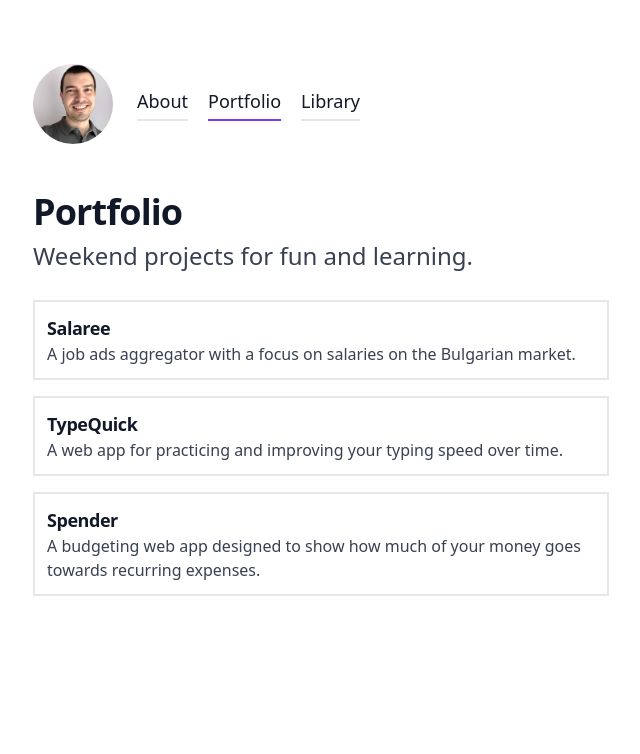
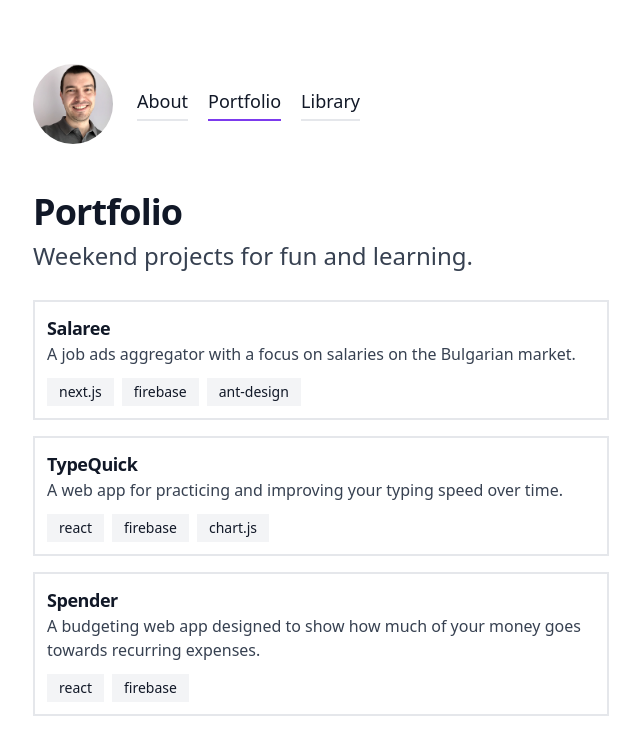
Before and after one commit to apaunchev/paunchev.com, a Next.js app: page /portfolio in a window 1280 px wide. Shown: the top 754 px of the page, without its empty margins (31-671 px from the left). Built offline with nearby package versions, Linux system fonts and the light colour scheme.

Commit message:
Add project tags

```diff
--- a/components/ProjectCard.js
+++ b/components/ProjectCard.js
@@ -1,4 +1,4 @@
-export default function ProjectCard({ name, description, url }) {
+export default function ProjectCard({ name, description, url, tags }) {
   return (
     <a
       href={url}
@@ -6,12 +6,19 @@ export default function ProjectCard({ name, description, url }) {
       target="_blank"
       rel="noopener noreferrer"
     >
-      <div>
-        <h2 className="text-lg font-bold tracking-tight">{name}</h2>
-        <p className="my-0 text-base text-gray-700 dark:text-gray-400">
-          {description}
-        </p>
-      </div>
+      <h2 className="text-lg font-bold tracking-tight">{name}</h2>
+      <p className="my-0 text-base text-gray-700 dark:text-gray-400">
+        {description}
+      </p>
+      {tags && tags.length ? (
+        <ul className="flex">
+          {tags.map(tag => (
+            <li className="mt-3 mr-2 py-1 px-3 bg-gray-100 lowercase text-gray-900 text-sm dark:bg-gray-600 dark:text-gray-300">
+              {tag}
+            </li>
+          ))}
+        </ul>
+      ) : null}
     </a>
   );
 }
--- a/data/projects.json
+++ b/data/projects.json
@@ -4,19 +4,22 @@
       "id": "salaree",
       "name": "Salaree",
       "description": "A job ads aggregator with a focus on salaries on the Bulgarian market.",
-      "url": "https://salaree.now.sh"
+      "url": "https://salaree.now.sh",
+      "tags": ["next.js", "firebase", "ant-design"]
     },
     {
       "id": "typequick",
       "name": "TypeQuick",
       "description": "A web app for practicing and improving your typing speed over time.",
-      "url": "https://typequick.vercel.app"
+      "url": "https://typequick.vercel.app",
+      "tags": ["react", "firebase", "chart.js"]
     },
     {
       "id": "spender",
       "name": "Spender",
       "description": "A budgeting web app designed to show how much of your money goes towards recurring expenses.",
-      "url": "https://spender.netlify.app"
+      "url": "https://spender.netlify.app",
+      "tags": ["react", "firebase"]
     }
   ]
 }
```
